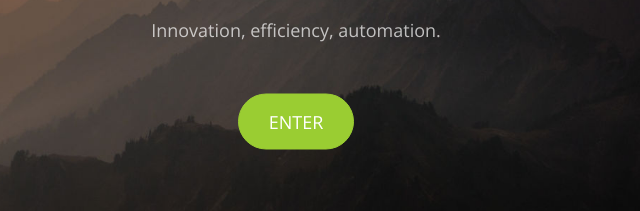
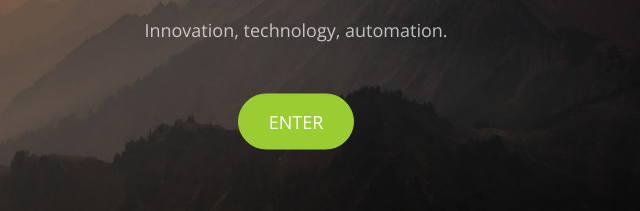
Before and after one commit to jlevis/test, a plain HTML site: page index.html in a window 1280 px wide. Shown: the part 382-593 px from the top of the page, 344-984 px from the left. Drawn offline with nearby package versions, Linux system fonts and the light colour scheme.

Commit message:
[CRELE-3] Change efficiency to technology on homepage

```diff
--- a/index.html
+++ b/index.html
@@ -80,7 +80,7 @@ Although you can use them, for a more unique website, replace these images with
         <div class="header-content">
             <div class="header-content-inner">
                 <h1>Joe's Cool New Site</h1>
-                <p>Innovation, efficiency, automation.</p>
+                <p>Innovation, technology, automation.</p>
                 <a href="#" class="btn btn-primary btn-lg">Enter</a>
             </div>
         </div>
```
